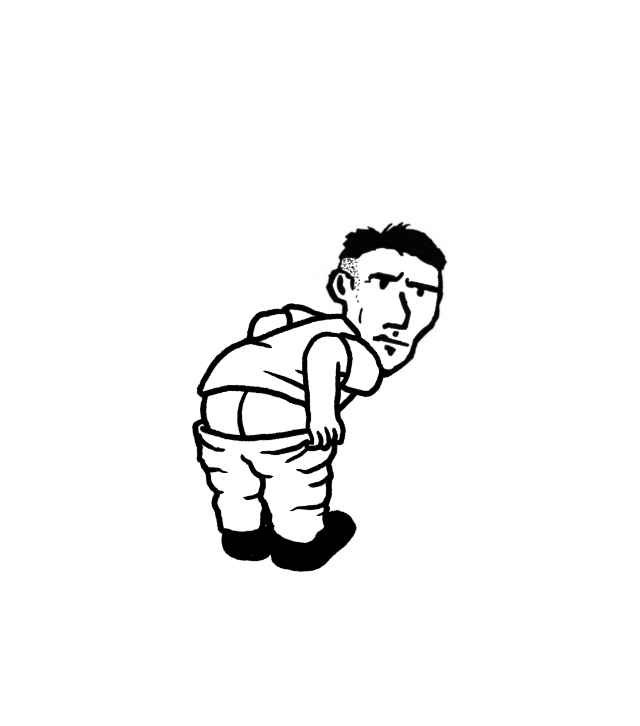
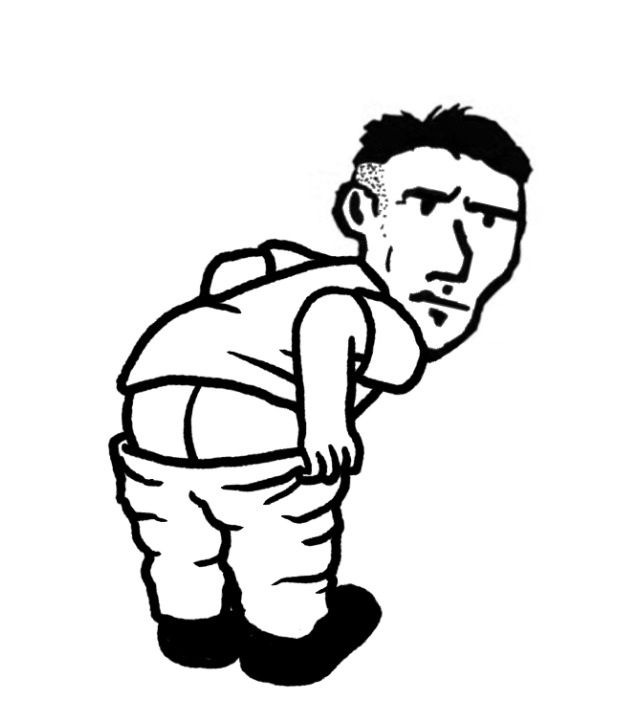
Before and after one commit to meatheadsux/bonus_content, a plain HTML site: page index.html in a window 1280 px wide. Shown: the whole page, without its empty margins (322-962 px from the left). Drawn offline with Linux system fonts and the light colour scheme.

Commit message:
Update index.html

```diff
--- a/index.html
+++ b/index.html
@@ -15,6 +15,6 @@
   </style>
 </head>
 <body>
-  <img src="exclusive_bonus_content.png" alt="Exclusive Bonus Content" width="300">
+  <img src="exclusive_bonus_content.png" alt="Exclusive Bonus Content" width="500">
 </body>
 </html>
```
